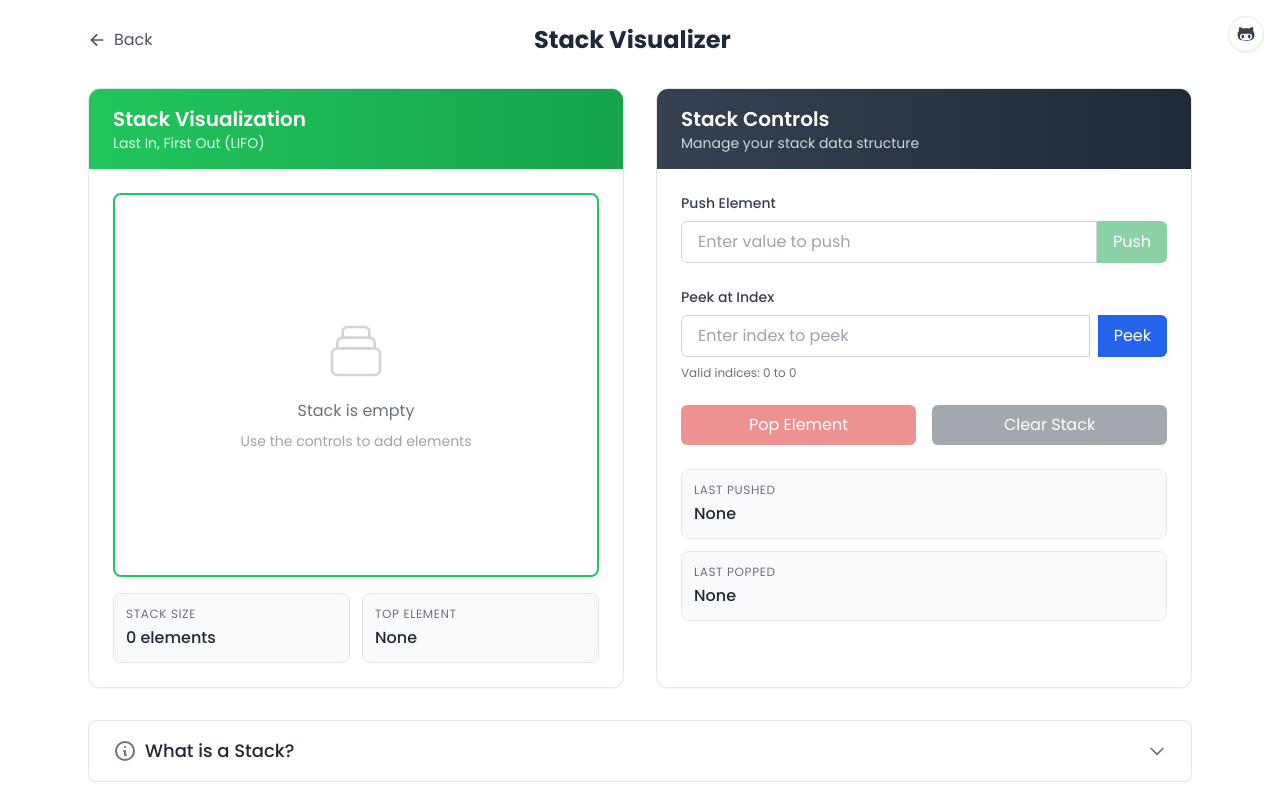
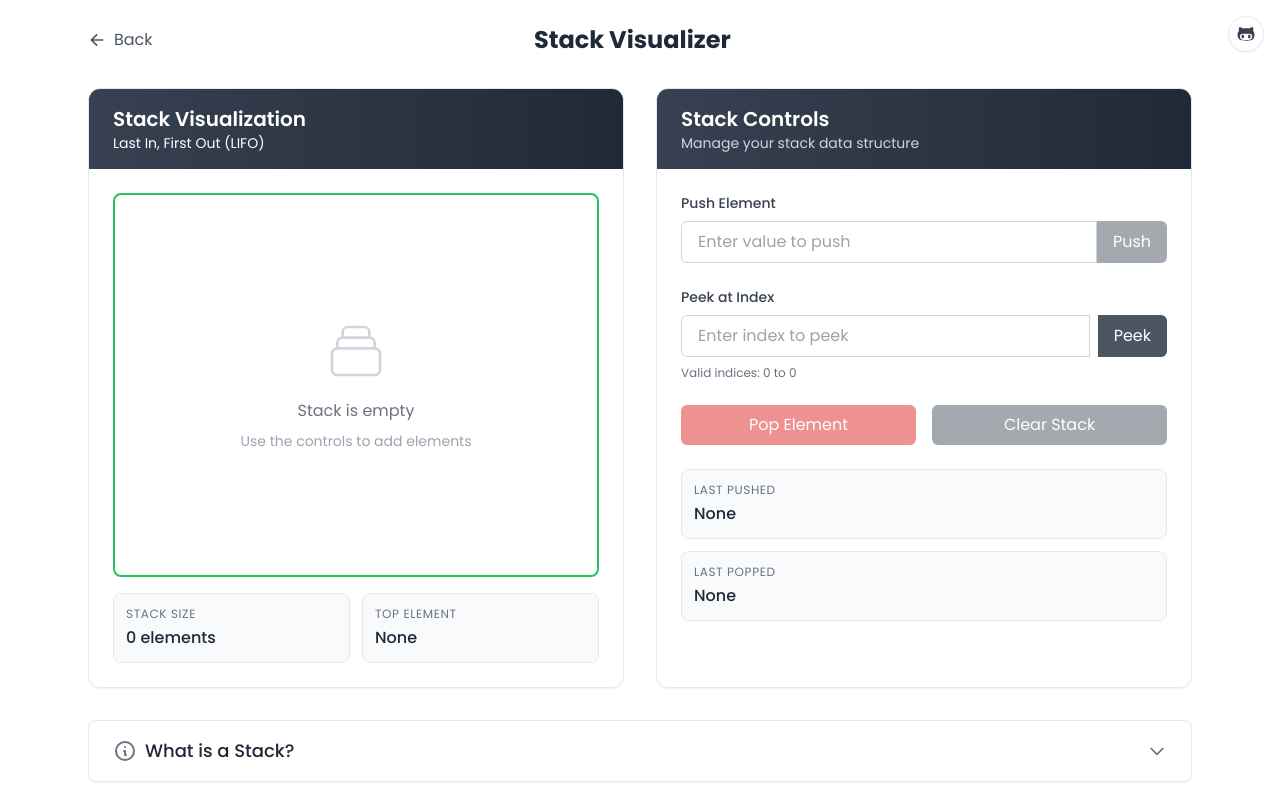
Before and after one commit to BryanLomerio/Data-Structures-playground, a React (Vite) app: page /stacks in a window 1280 px wide. Built offline with nearby package versions, Linux system fonts and the light colour scheme.

Commit message:
style: improve colors and layout

```diff
--- a/src/pages/Stacks.jsx
+++ b/src/pages/Stacks.jsx
@@ -166,11 +166,11 @@ function Stacks() {
       <div className="grid grid-cols-1 md:grid-cols-2 gap-8">
         {/* Stack Visualization */}
         <div className="bg-white rounded-xl shadow-sm border border-gray-200 overflow-hidden">
-          <div className="bg-gradient-to-r from-green-500 to-green-600 px-6 py-4">
+          <div className="bg-gradient-to-r from-gray-700 to-gray-800 px-6 py-4">
             <h2 className="text-xl font-semibold text-white">
               Stack Visualization
             </h2>
-            <p className="text-green-100 text-sm">Last In, First Out (LIFO)</p>
+            <p className="text-white text-sm">Last In, First Out (LIFO)</p>
           </div>
 
           <div className="p-6">
@@ -306,7 +306,7 @@ function Stacks() {
                 <button
                   onClick={pushToStack}
                   disabled={!inputValue.trim()}
-                  className="bg-green-600 hover:bg-green-700 text-white px-4 py-2 rounded-r-md transition-colors disabled:opacity-50 disabled:cursor-not-allowed"
+                  className="bg-gray-600 hover:bg-gray-500 text-white px-4 py-2 rounded-r-md transition-colors disabled:opacity-50 disabled:cursor-not-allowed"
                 >
                   Push
                 </button>
@@ -332,7 +332,7 @@ function Stacks() {
                 />
                 <button
                   onClick={handlePeek}
-                  className="ml-2 bg-blue-600 hover:bg-blue-700 text-white px-4 py-2 rounded-r-md transition-colors"
+                  className="ml-2 bg-gray-600 hover:bg-gray-700 text-white px-4 py-2 rounded-r-md transition-colors"
                 >
                   Peek
                 </button>
```
